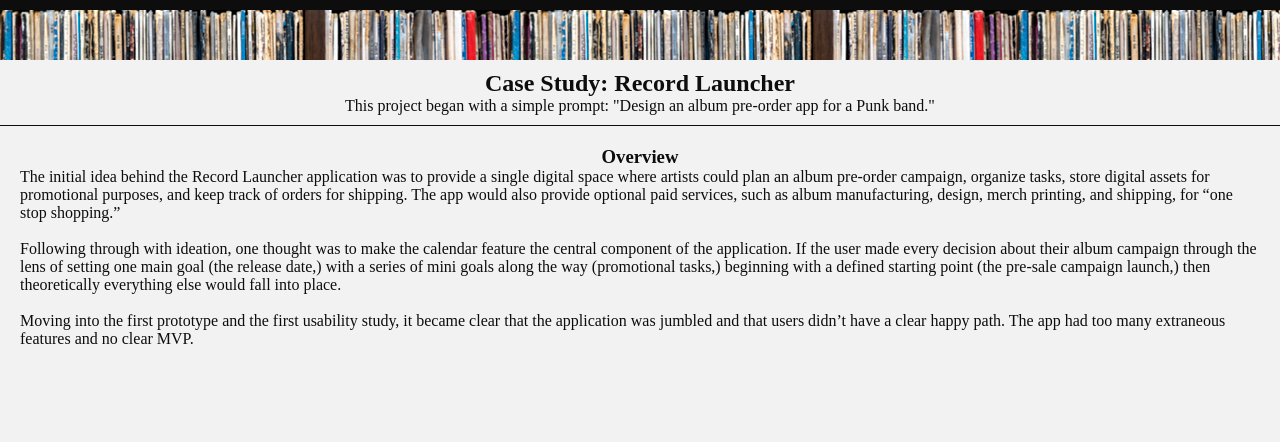
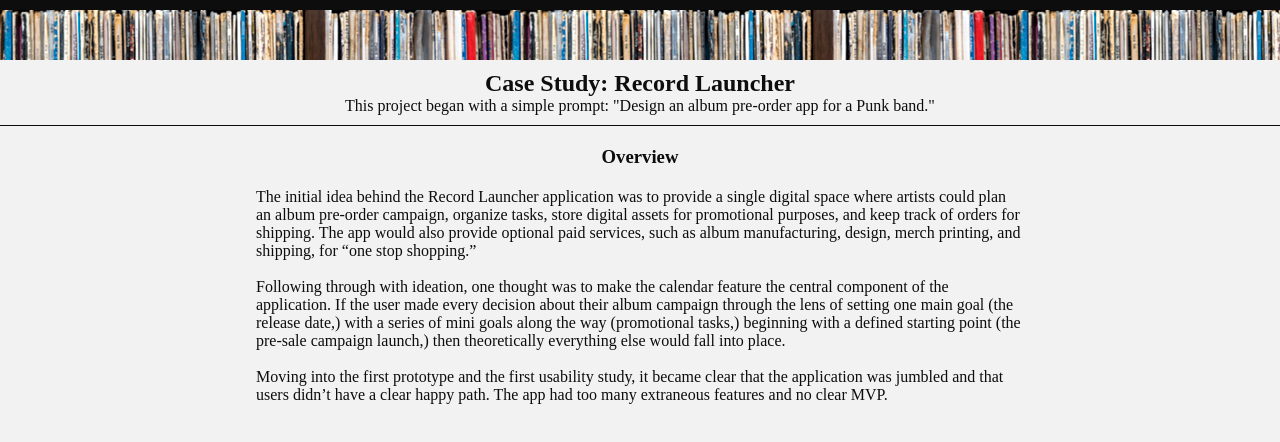
Before and after one commit to EvMad/lofi-and-figma-gallery, a plain HTML site: page record-launcher.html in a window 1280 px wide. Shown: the part 40-482 px from the top of the page. Drawn offline with Linux system fonts and the light colour scheme; a web font is replaced by a local one.

Commit message:
added overview id for navbar link

```diff
--- a/assets/css/section.css
+++ b/assets/css/section.css
@@ -21,10 +21,15 @@
 
 .overview {
     color: #0D0D0D;
-    padding: 20px;
+
 }
 
 .overview > h3 {
     font-family: 'Sawarabi Mincho', serif;
     text-align: center;
+    padding: 20px;
 }
+
+.overview > p {
+    max-width: 60vw;
+}
--- a/record-launcher.html
+++ b/record-launcher.html
@@ -29,7 +29,7 @@
             <ul class="topList" style="color: #F2F2F2 !important;">
 
 
-                <li class="topListItem"><a href="">Overview</a></li>
+                <li class="topListItem"><a href="#overview">Overview</a></li>
                 <li class="topListItem"><a href="">Users</a></li>
                 <li class="topListItem"><a href="">Usability</a></li>
 
@@ -67,7 +67,7 @@
     </div>
 
     <div class="container">
-        <div class="overview">
+        <div class="overview" id="overview">
             <h3>Overview</h3>
             <p>The initial idea behind the Record Launcher application was to provide a single digital space where artists could plan an album pre-order campaign, organize tasks, store digital assets for promotional purposes, and keep track of orders for shipping.  The app would also provide optional paid services, such as album manufacturing, design, merch printing, and shipping, for “one stop shopping.” </p><br>
             <p>Following through with ideation, one thought was to make the calendar feature the central component of the application.  If the user made every decision about their album campaign through the lens of setting one main goal (the release date,) with a series of mini goals along the way (promotional tasks,) beginning with a defined starting point (the pre-sale campaign launch,) then theoretically everything else would fall into place.</p><br>
```
